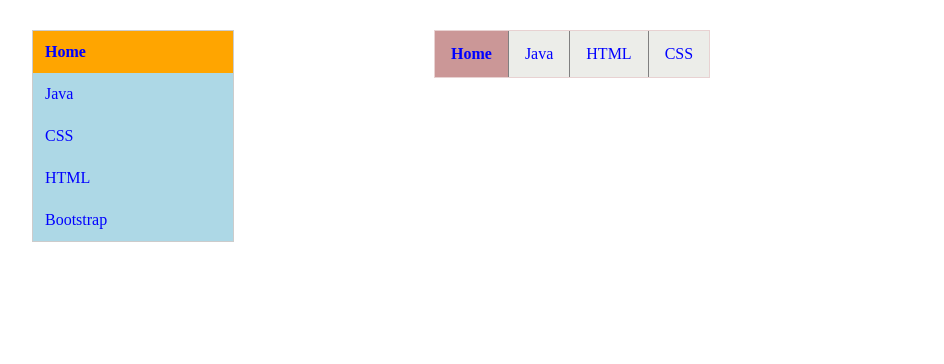
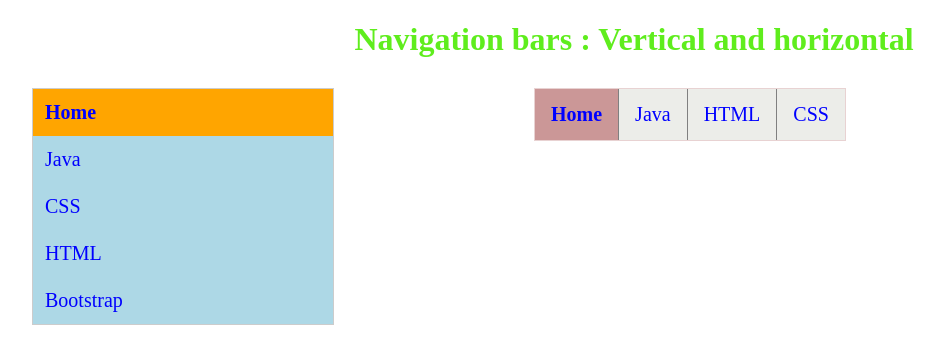
Before and after one commit to Kiran-21-coder/Navigation-Bars, a plain HTML site: page index.html in a window 1280 px wide. Shown: the whole page, without its empty margins (6-950 px from the left). Drawn offline with Linux system fonts and the light colour scheme.

Commit message:
add files

```diff
--- a/index.html
+++ b/index.html
@@ -7,6 +7,7 @@
     <link rel="stylesheet" href="./navi.css">
 </head>
 <body>
+    <h1>Navigation bars : Vertical and horizontal</h1>
       <div class="container">
 
         <div class="vertical">
@@ -20,6 +21,7 @@
 
         <div>
             <div class="horizontal">
+
                 <a href="#" class="home1">Home</a>
                 <a href="#">Java</a>
                 <a href="#">HTML</a>
--- a/navi.css
+++ b/navi.css
@@ -7,9 +7,10 @@
 
 
         .vertical {
-            width: 200px;
+            width: 300px;
             background-color: lightblue;
             border: 1px solid #ccc;
+
         }
 
         .vertical a {
@@ -17,6 +18,7 @@
             color: blue;
             padding: 12px;
             text-decoration: none;
+            font-size: 20px;
         }
 
         .home{
@@ -33,6 +35,7 @@
 
         .horizontal a {
             display: block;
+            font-size: 20px;
             color: blue;
             text-align: center;
             padding: 14px 16px;
@@ -49,3 +52,7 @@
             color: white;
             font-weight: bold;
         }
+        h1{
+            text-align: center;
+            color:rgb(95, 237, 29);
+        }
```
